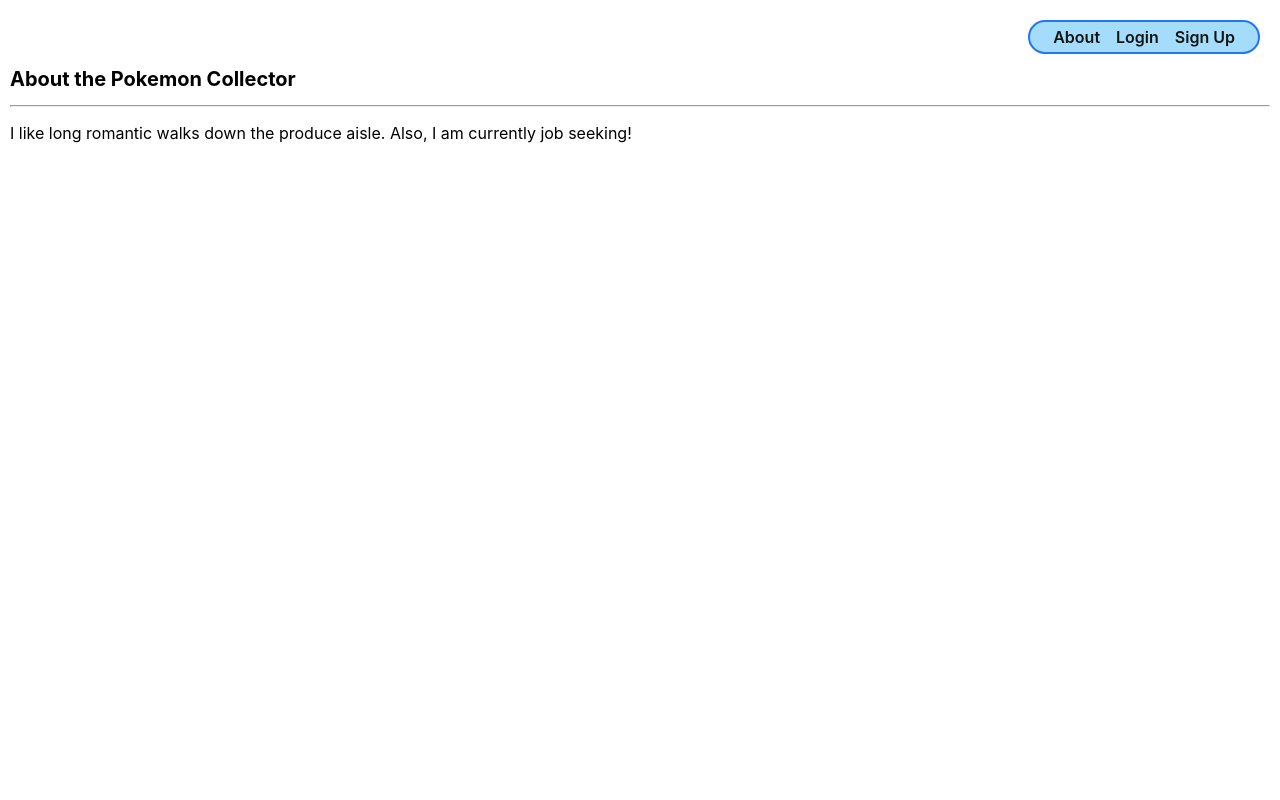
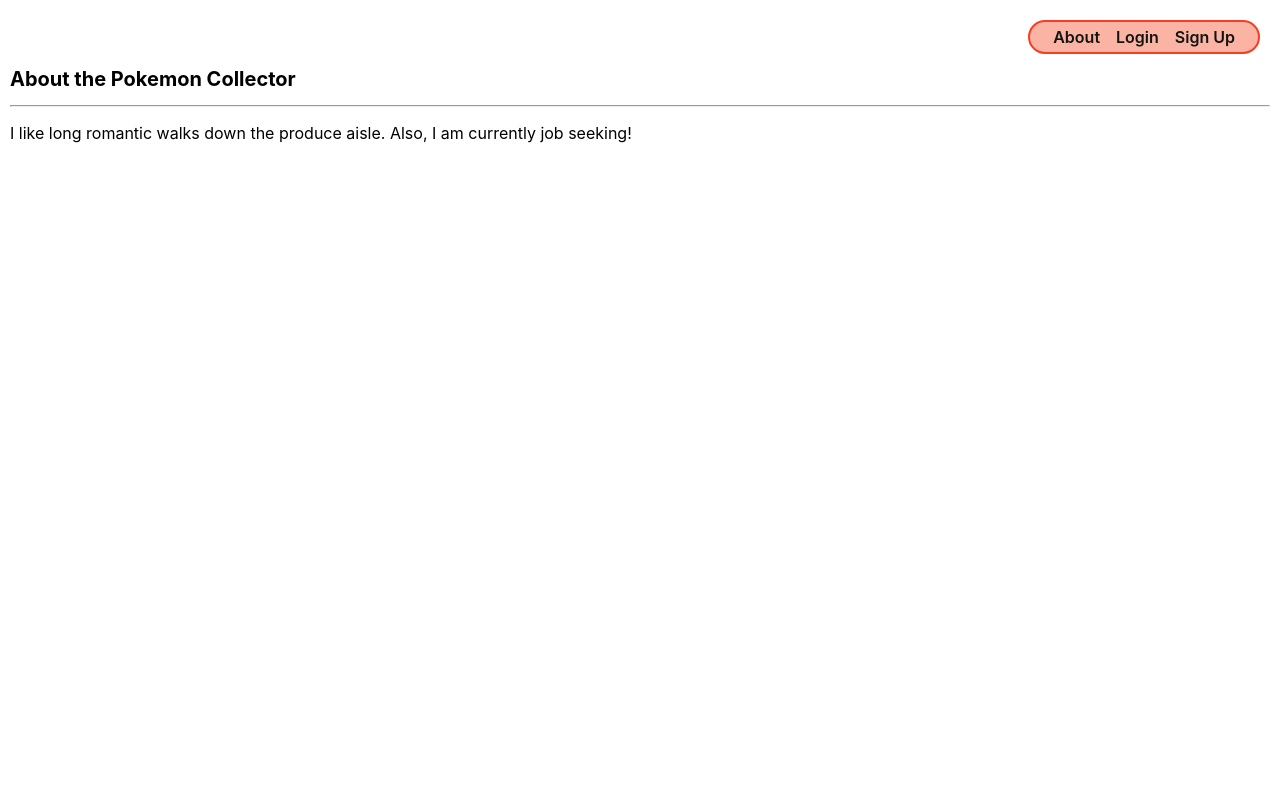
Before and after one commit to Jpangi/django-crud-app-lab, a Django app: template main_app/templates/about.html in a window 1280 px wide. Run offline with Django 3.2, Linux system fonts and the light colour scheme; the template is opened without the code that fills it, so the values that code supplies are empty.

Commit message:
udpated css

```diff
--- a/main_app/static/css/base.css
+++ b/main_app/static/css/base.css
@@ -29,9 +29,9 @@ body {
     'Oxygen', 'Ubuntu', 'Cantarell', 'Fira Sans', 'Droid Sans',
     'Helvetica Neue', sans-serif;
   min-height: 100vh;
-  --nav-bg: rgba(104, 197, 248, 0.7);
-  --nav-bg-ff: rgba(104, 197, 248, 0.9);
-  --borders: rgb(36, 116, 248) solid 2px;
+  --nav-bg: rgba(248, 104, 104, 0.7);
+  --nav-bg-ff: rgba(248, 106, 104, 0.9);
+  --borders: rgb(248, 61, 36) solid 2px;
   --text-color: rgb(17, 20, 17);
   --link-hover-color: rgb(16, 56, 158);
   --button-bg: rgb(245, 245, 245);
@@ -266,7 +266,7 @@ nav li {
 
     nav,
     .header-logo-container {
-      background: rgba(104, 197, 248, 0.6);
+      background: rgba(248, 130, 104, 0.6);
       -webkit-backdrop-filter: blur(3px);
       backdrop-filter: blur(3px);
     }
```
